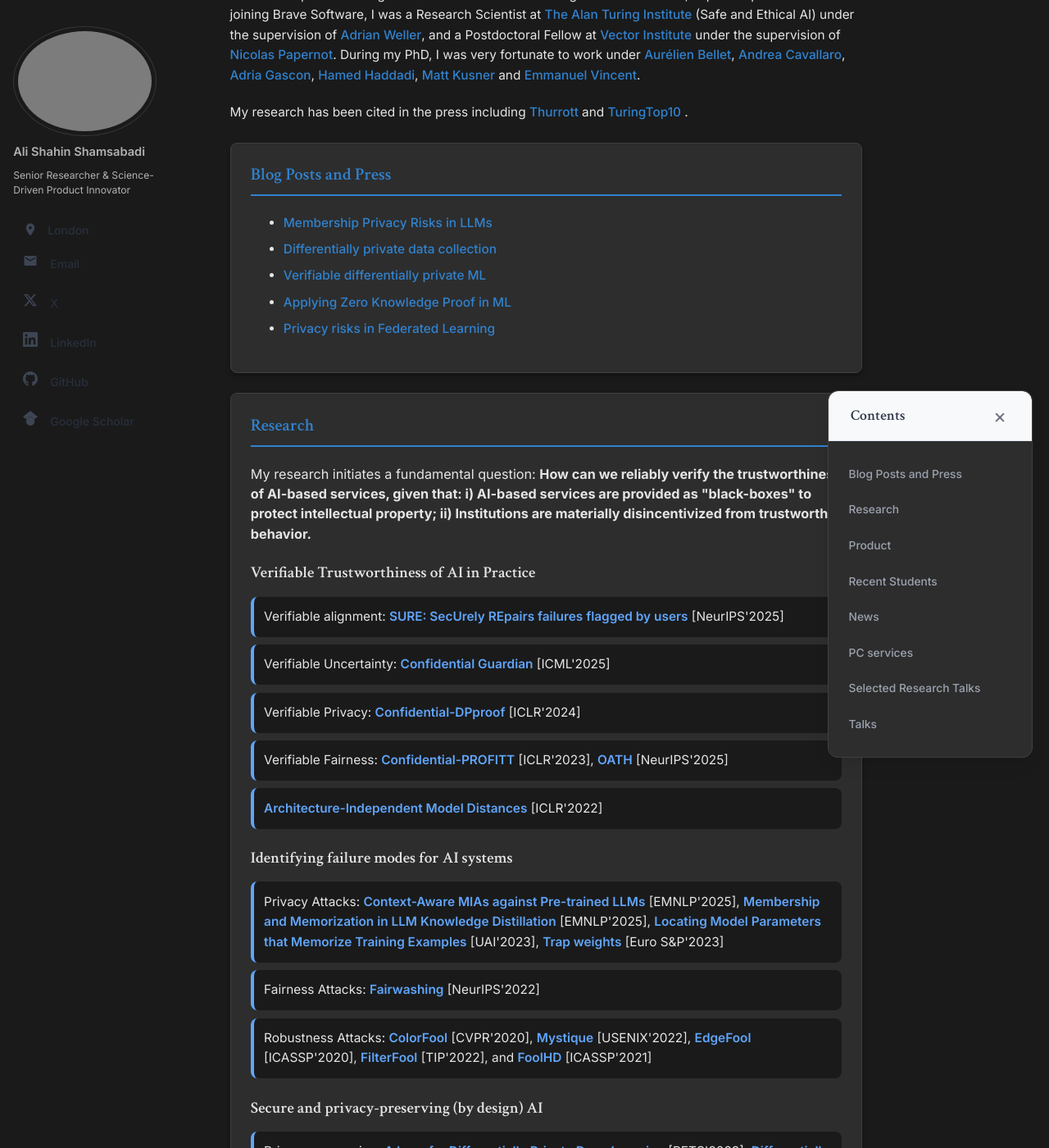
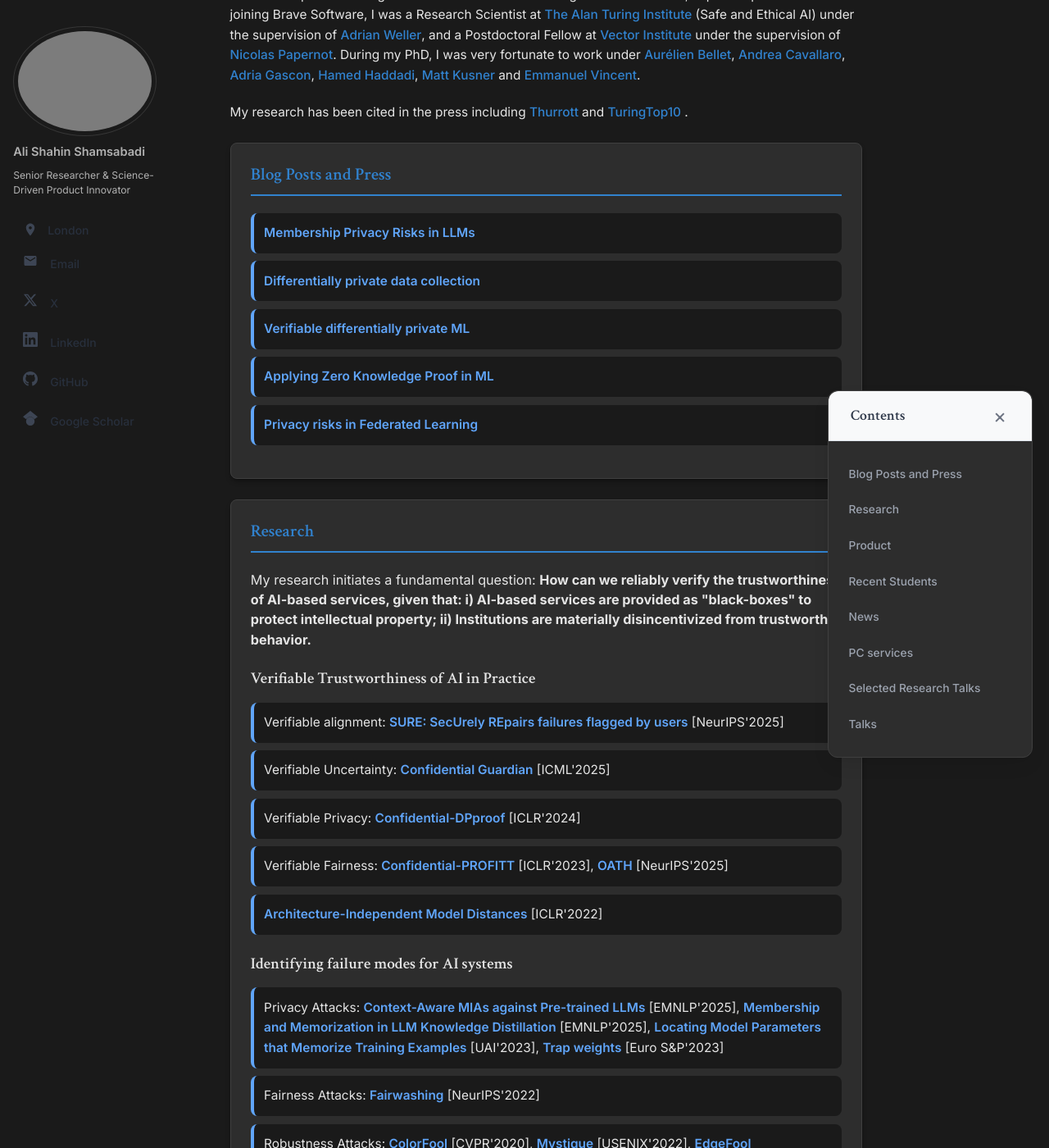
Before and after one commit to AliShahin/AliShahin.github.io, a Jekyll site: the page built from _pages/about.md, in a window 1280 px wide and 1400 px high, scrolled down 211 px. Shown: the whole window at 82% size. Built offline with Jekyll 4.4.1, drawn with Linux system fonts in a browser that asks for light colours.

Commit message:
🎯 Remove bullet points from publication lists
- Add list-style: none to publication-list li elements
- Remove bullet points while keeping hoverable card styling
- Clean, modern appearance without list markers
- Consistent with other card-style sections

```diff
--- a/_pages/about.md
+++ b/_pages/about.md
@@ -35,6 +35,7 @@ redirect_from:
 <div class="research-section">
 <h2 id="blog-posts">Blog Posts and Press</h2>
 
+<div class="publication-list">
 <ul>
   <li><a href="https://brave.com/blog/privacy-in-llms/">Membership Privacy Risks in LLMs</a></li>
   <li><a href="https://brave.com/blog/nebula/">Differentially private data collection</a></li>
@@ -42,6 +43,7 @@ redirect_from:
   <li><a href="https://medium.com/@ashahin.ee/zero-knowledge-proofs-made-easy-understanding-and-applying-zero-knowledge-proof-in-machine-ccc3a41853c2">Applying Zero Knowledge Proof in ML</a></li>
   <li><a href="https://www.cleverhans.io/2022/04/17/fl-privacy.html">Privacy risks in Federated Learning</a></li>
 </ul>
+</div>
 
 </div>
 
--- a/_sass/_custom.scss
+++ b/_sass/_custom.scss
@@ -49,6 +49,7 @@
     padding: 0;
 
     li {
+      list-style: none;
       padding: 0.8em;
       margin: 0.6em 0;
       background: #1a1a1a;
```
